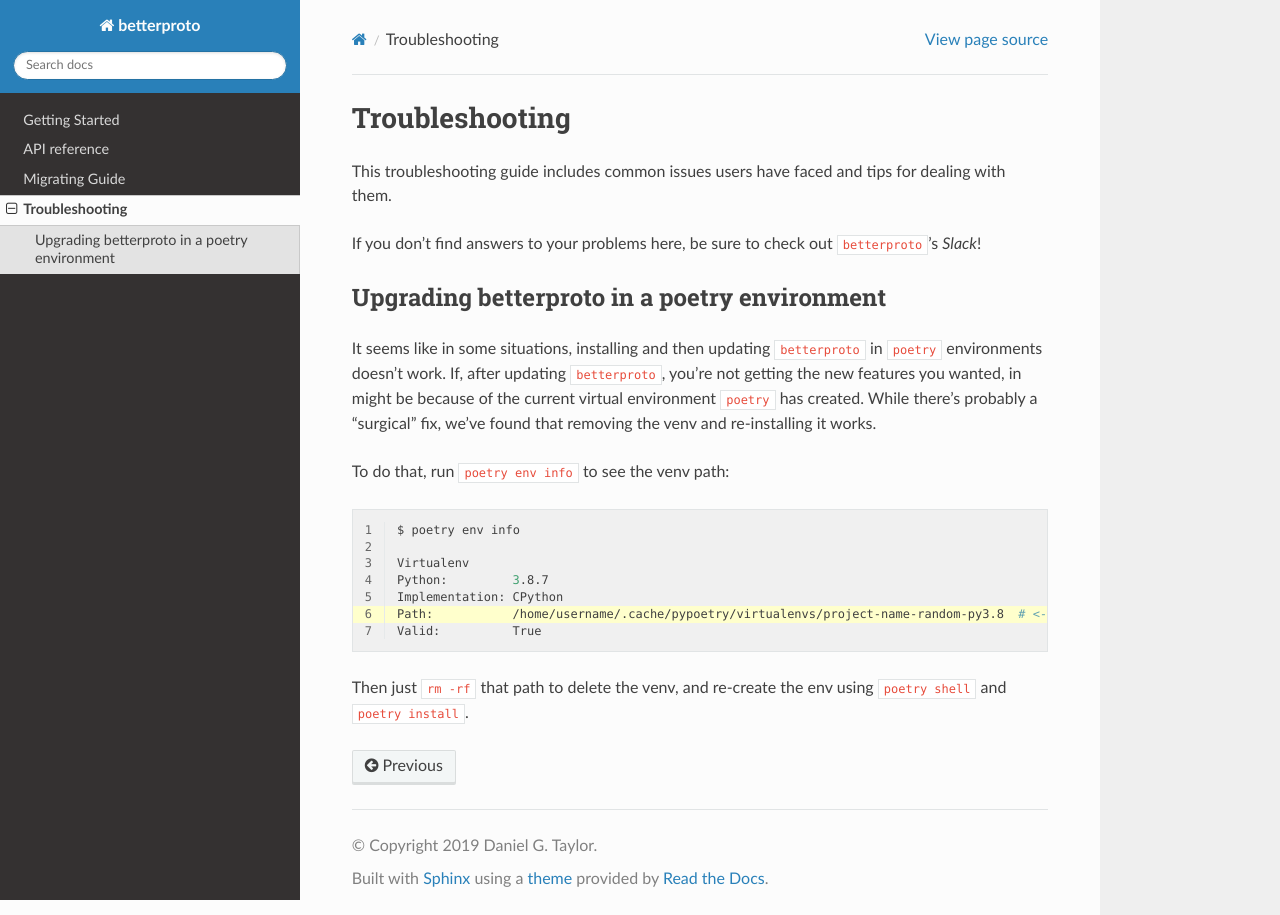
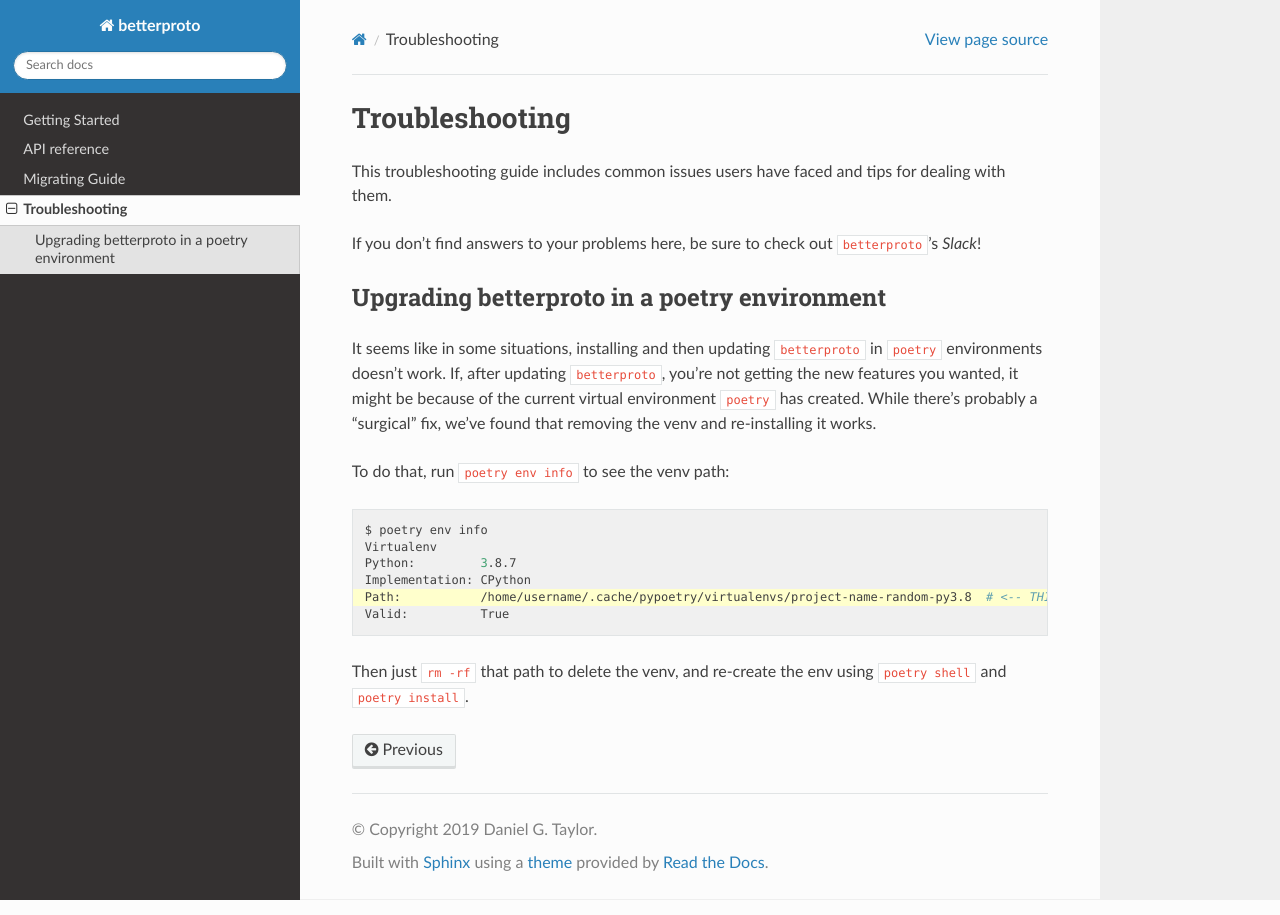
Before and after one commit to danielgtaylor/python-betterproto, a Sphinx documentation site: the page built from docs/troubleshooting.rst, in a window 1280 px wide. Built offline with Sphinx 7.4.7 and the Read the Docs theme 2.0.0, drawn with Linux system fonts in a browser that asks for light colours.

Commit message:
Fix CI warnings
Signed-off-by: Shay Nehmad <shayn@recolabs.ai>

```diff
--- a/docs/troubleshooting.rst
+++ b/docs/troubleshooting.rst
@@ -9,22 +9,25 @@
 Upgrading betterproto in a poetry environment
 =============================================
 
-It seems like in some situations, installing and then updating ``betterproto`` in ``poetry`` environments doesn't work. If, after updating ``betterproto``, you're not getting the new features you wanted, in might be because of the current virtual environment ``poetry`` has created. While there's probably a "surgical" fix, we've found that removing the venv and re-installing it works.
+It seems like in some situations, installing and then updating ``betterproto``
+in ``poetry`` environments doesn't work.
+If, after updating ``betterproto``, you're not getting the new features you wanted,
+it might be because of the current virtual environment ``poetry`` has created.
+While there's probably a "surgical" fix, we've found that removing the venv and re-installing it works.
 
 To do that, run ``poetry env info`` to see the venv path:
 
 .. code-block:: shell
-   :linenos:
-   :emphasize-lines: 6
+   :emphasize-lines: 5
 
    $ poetry env info
-
    Virtualenv
    Python:         3.8.7
    Implementation: CPython
    Path:           /home/username/.cache/pypoetry/virtualenvs/project-name-random-py3.8  # <-- THIS PATH
    Valid:          True
 
-Then just ``rm -rf`` that path to delete the venv, and re-create the env using ``poetry shell`` and ``poetry install``.
+Then just ``rm -rf`` that path to delete the venv,
+and re-create the env using ``poetry shell`` and ``poetry install``.
 
 .. _Slack: https://join.slack.com/t/betterproto/shared_invite/zt-f0n0uolx-iN8gBNrkPxtKHTLpG3o1OQ
```
